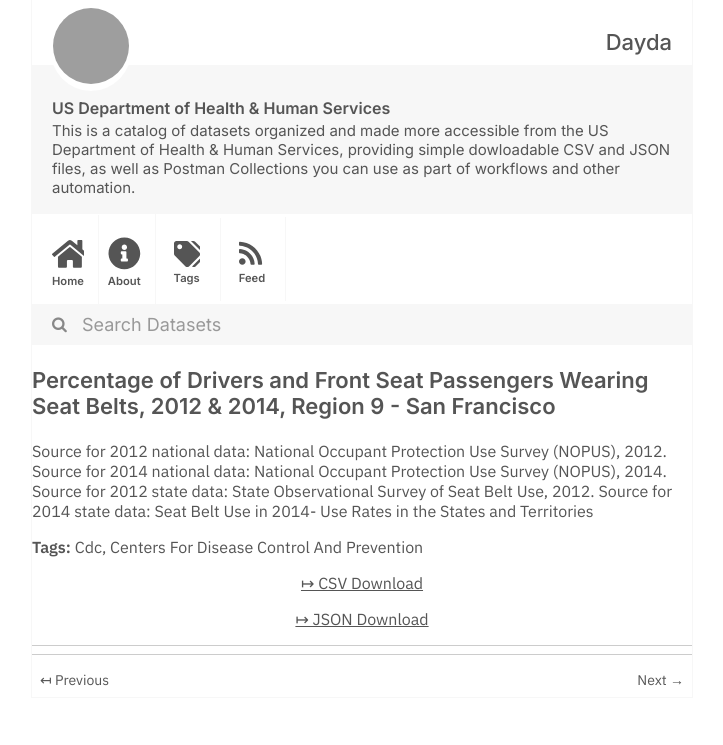
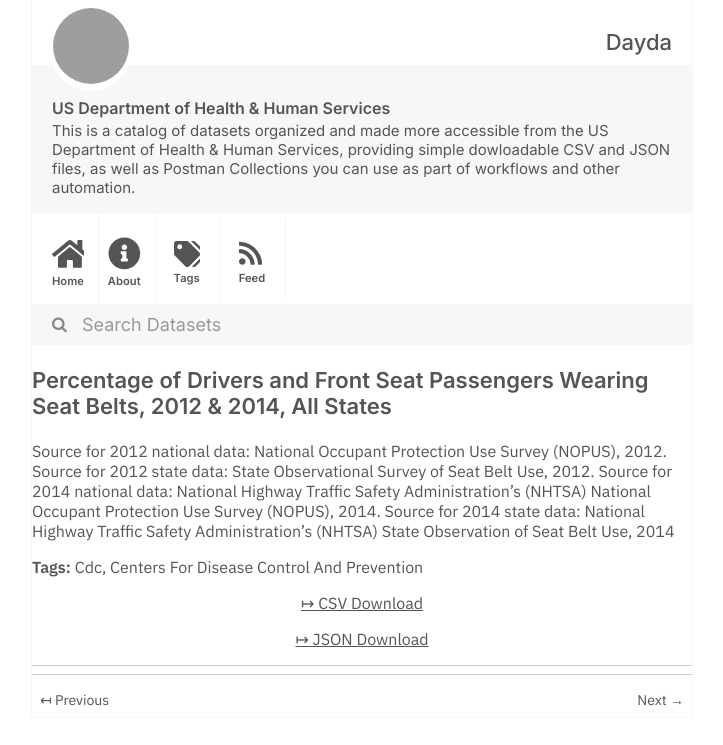
Before and after one commit to dayda-entities/us-department-of-health-and-human-services, a Jekyll site: the page built from _posts/2020-11-10-percentage-of-drivers-and-fron.md, in a window 1280 px wide, cut to the strip 0-745 px from the top of the page. Shown: the whole strip, without its empty margins (278-1001 px from the left). Built offline with Jekyll 4.4.1, drawn with Linux system fonts in a browser that asks for light colours; grey boxes are pictures that could not be loaded.

Commit message:
Publish Data

```diff
--- a/_posts/2020-11-10-percentage-of-drivers-and-fron.md
+++ b/_posts/2020-11-10-percentage-of-drivers-and-fron.md
@@ -1,18 +1,18 @@
 ---
 title: >-
   Percentage of Drivers and Front Seat Passengers Wearing Seat Belts, 2012 &
-  2014, Region 9 - San Francisco
-created: '2020-11-10T16:18:38.985381'
-modified: '2021-04-21T22:09:46.555639'
+  2014, All States
+created: '2020-11-10T16:18:20.547410'
+modified: '2021-05-07T10:08:24.637862'
 state: active
 type: dataset
 tags:
   - Cdc
   - Centers For Disease Control And Prevention
 groups: []
-csv_url: 'https://data.cdc.gov/api/views/fkfk-2j5x/rows.csv?accessType=DOWNLOAD'
-json_url: 'https://data.cdc.gov/api/views/fkfk-2j5x/rows.json?accessType=DOWNLOAD'
+csv_url: 'https://data.cdc.gov/api/views/rmzv-dc5f/rows.csv?accessType=DOWNLOAD'
+json_url: 'https://data.cdc.gov/api/views/rmzv-dc5f/rows.json?accessType=DOWNLOAD'
 layout: post
 
 ---
-Source for 2012 national data: National Occupant Protection Use Survey (NOPUS), 2012. Source for 2014 national data: National Occupant Protection Use Survey (NOPUS), 2014.  Source for 2012 state data: State Observational Survey of Seat Belt Use, 2012. Source for 2014 state data: Seat Belt Use in 2014- Use Rates in the States and Territories
+Source for 2012 national data: National Occupant Protection Use Survey (NOPUS), 2012. Source for 2012 state data: State Observational Survey of Seat Belt Use, 2012. Source for 2014 national data: National Highway Traffic Safety Administration's (NHTSA) National Occupant Protection Use Survey (NOPUS), 2014. Source for 2014 state data: National Highway Traffic Safety Administration's (NHTSA) State Observation of Seat Belt Use, 2014
```
